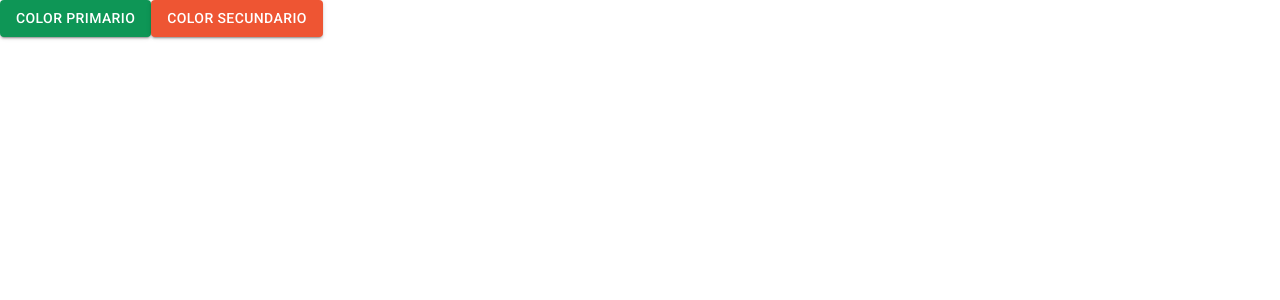
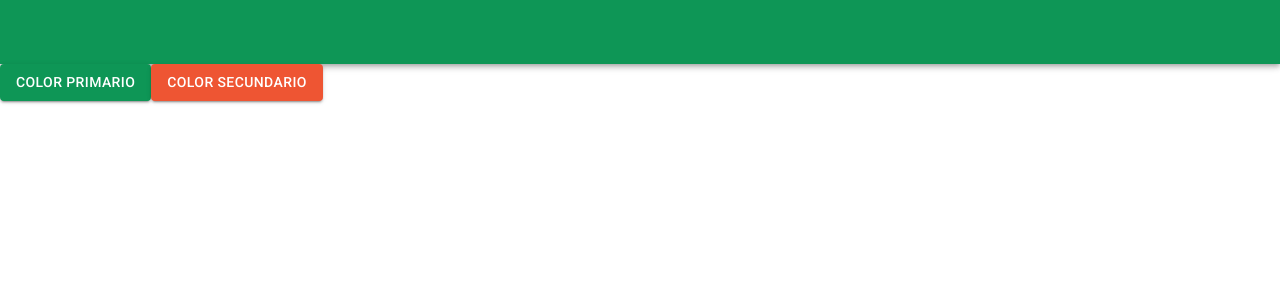
Before and after one commit to StyvenSoft/gestion-inmobiliaria, a React (Create React App) app: page / in a window 1280 px wide. Shown: the top 300 px of the page. Built offline with nearby package versions, Linux system fonts and the light colour scheme.

Commit message:
Base App navbar layout

```diff
--- a/package.json
+++ b/package.json
@@ -10,6 +10,7 @@
     "@testing-library/user-event": "^7.2.1",
     "react": "^16.12.0",
     "react-dom": "^16.12.0",
+    "react-router-dom": "^5.1.2",
     "react-scripts": "3.3.1"
   },
   "scripts": {
--- a/src/App.js
+++ b/src/App.js
@@ -1,15 +1,25 @@
 import React, { Component } from 'react';
 import './App.css';
 import ListImmovables from './components/views/ListImmovables';
+import AppNavbar from './components/layout/AppNavbar';
+import { BrowserRouter as Router, Switch, Route } from 'react-router-dom';
 import MuiThemeProvider from '@material-ui/core/styles/MuiThemeProvider';
 import theme from './theme/theme';
+import Grid from '@material-ui/core/Grid';
 
 class App extends Component {
   render () {
     return (
-      <MuiThemeProvider theme = {theme}>
-        <ListImmovables />
-      </MuiThemeProvider>
+      <Router>
+        <MuiThemeProvider theme = {theme}>
+          <AppNavbar />
+          <Grid container>
+            <Switch>
+              <Route path="/" exact component = { ListImmovables }></Route>
+            </Switch>
+          </Grid>
+        </MuiThemeProvider>
+      </Router>
     )
   }
 }
--- /dev/null
+++ b/src/components/layout/AppNavbar.js
@@ -0,0 +1,15 @@
+import React, { Component } from 'react';
+import  AppBar  from "@material-ui/core/AppBar";
+import Toolbar from '@material-ui/core/Toolbar';
+
+export default class AppNavbar extends Component {
+    render() {
+        return (
+            <div>
+                <AppBar position="static">
+                    <Toolbar></Toolbar>
+                </AppBar>
+            </div>
+        )
+    }
+}
```
Also changed, not shown: 2 other files (tests, documents, lock files or other folders).
